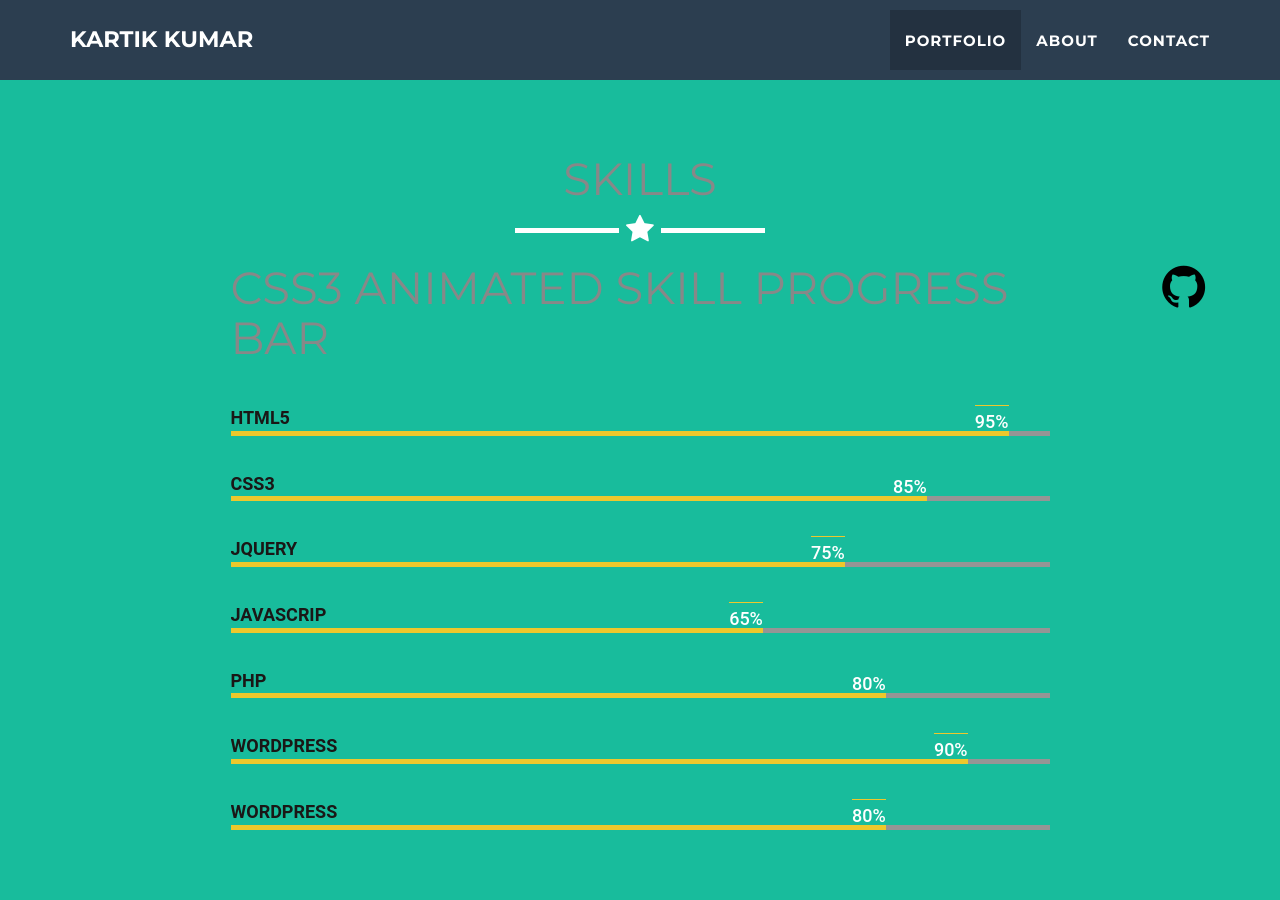
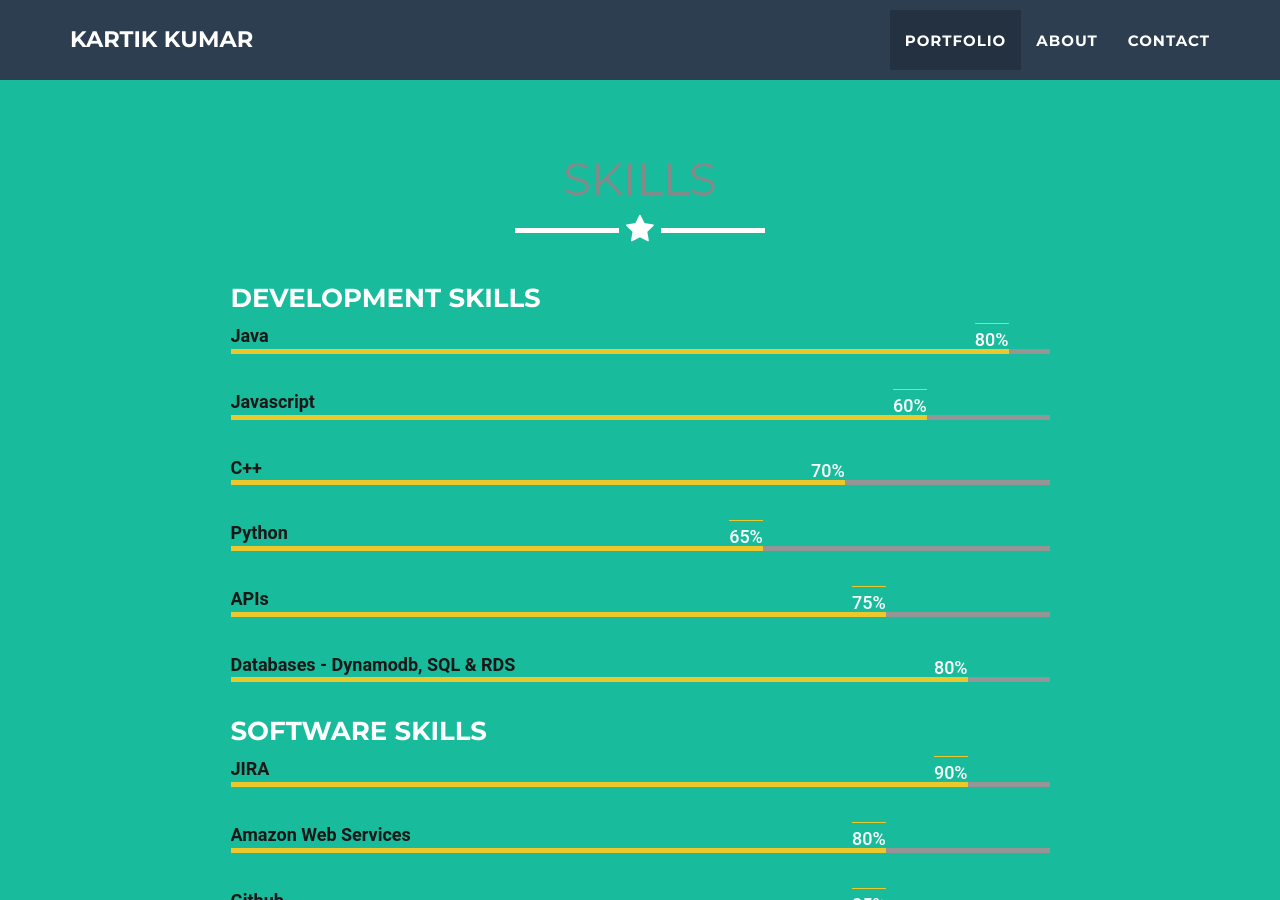
Before and after one commit to 404Kartik/404kartik.me, a Jekyll site: the page built from _posts/2014-07-18-project-7.markdown, in a window 1280 px wide and 900 px high, scrolled down 8207 px. Built offline with Jekyll 4.4.1, drawn with Linux system fonts in a browser that asks for light colours; our own code applies the rules of GitHub Pages for plain Markdown files; some of the changed text lies outside the part shown.

Commit message:
Update skills.html

```diff
--- a/_includes/skills.html
+++ b/_includes/skills.html
@@ -8,52 +8,99 @@
             </div>
         </div>
         <div class="row">
-            <a class="github-source" href="https://github.com/speeedsam/CSS3-Animated-Skill-Prograss-bar"  target="_blank"><i class="fa fa-github"></i></a>
 <div class="skillwrapper">
-        <h2 class="how-title">CSS3 Animated Skill Progress bar</h2>
-				<br><br>
+        <h3 class="how-title">Development skills</h3>
         <div class="skill">
-            <p>HTML5</p>
+            <p>Java</p>
             <div class="skill-bar skill1 wow slideInLeft animated">
-                <span class="skill-count1">95%</span>
+                <span class="skill-count1">80%</span>
             </div>
         </div>
         <div class="skill">
-            <p>CSS3</p>
+            <p>Javascript</p>
             <div class="skill-bar skill2 wow slideInLeft animated">
-                 <span class="skill-count2">85%</span>
+                 <span class="skill-count2">60%</span>
             </div>
         </div>
         <div class="skill">
-            <p>JQUERY</p>
+            <p>C++</p>
             <div class="skill-bar skill3 wow slideInLeft animated">
-                <span class="skill-count3">75%</span>
+                <span class="skill-count3">70%</span>
             </div>
         </div>
         <div class="skill">
-            <p>JAVASCRIP</p>
+            <p>Python</p>
             <div class="skill-bar skill4 wow slideInLeft animated">
                 <span class="skill-count4">65%</span>
             </div>
         </div>
         <div class="skill">
-            <p>PHP</p>
+            <p>APIs</p>
             <div class="skill-bar skill5 wow slideInLeft animated">
-                <span class="skill-count5">80%</span>
+                <span class="skill-count5">75%</span>
             </div>
         </div>
         <div class="skill">
-            <p>WORDPRESS</p>
+            <p>Databases - Dynamodb, SQL & RDS</p>
+            <div class="skill-bar skill6 wow slideInLeft animated">
+                <span class="skill-count6">80%</span>
+            </div>
+        </div>
+
+        <h3 class="how-title">Software Skills</h3>
+
+
+        <div class="skill">
+            <p>JIRA</p>
             <div class="skill-bar skill6 wow slideInLeft animated">
                 <span class="skill-count6">90%</span>
             </div>
         </div>
 	 <div class="skill">
-            <p>WORDPRESS</p>
+            <p>Amazon Web Services</p>
             <div class="skill-bar skill7 wow slideInLeft animated">
                 <span class="skill-count6">80%</span>
             </div>
         </div>
+        <div class="skill">
+            <p>Github</p>
+            <div class="skill-bar skill7 wow slideInLeft animated">
+                <span class="skill-count6">85%</span>
+            </div>
+        </div>
+        <div class="skill">
+            <p>Confluence</p>
+            <div class="skill-bar skill7 wow slideInLeft animated">
+                <span class="skill-count6">85%</span>
+            </div>
+        </div>
+
+        <h3 class="how-title">Other Skills</h3>
+        <div class="skill">
+            <p>Software Testing - Test documentation, BDD, Cucumber, Cypress</p>
+            <div class="skill-bar skill7 wow slideInLeft animated">
+                <span class="skill-count6">85%</span>
+            </div>
+        </div>
+        <div class="skill">
+            <p>Data Analytics - Numpy, Pandas, Matplot, Regression</p>
+            <div class="skill-bar skill7 wow slideInLeft animated">
+                <span class="skill-count6">70%</span>
+            </div>
+        </div>
+        <div class="skill">
+            <p>Live Code Streaming</p>
+            <div class="skill-bar skill7 wow slideInLeft animated">
+                <span class="skill-count6">80%</span>
+            </div>
+        </div>
+        <div class="skill">
+            <p>Public Speaking and Workshop Delivery</p>
+            <div class="skill-bar skill7 wow slideInLeft animated">
+                <span class="skill-count6">90%</span>
+            </div>
+        </div>
+
     </div><!-- end of /.coloumn -->
 
         </div>
```
